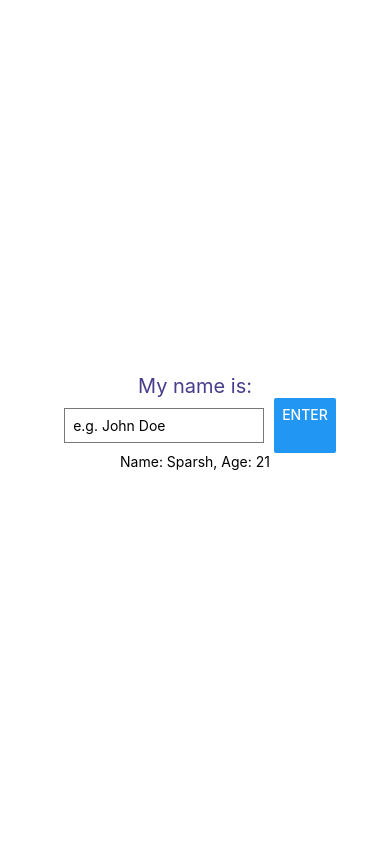
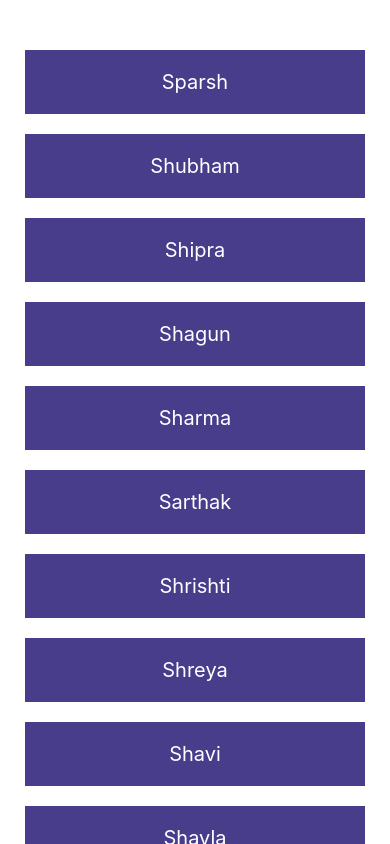
Before and after one commit to sparshsukralia/todo-list-react-native, a React Native app: screen / in a window 390 px wide. Built offline with nearby package versions, Linux system fonts and the light colour scheme.

Commit message:
FlatList

```diff
--- a/App.js
+++ b/App.js
@@ -1,31 +1,38 @@
 import React from "react";
 import { useState } from "react";
-import { StyleSheet, Text, View, Button, TextInput } from "react-native";
+import { StyleSheet, Text, View, FlatList } from "react-native";
 
 export default function App() {
-  const [name, setName] = useState("Sparsh");
-  const [age, setAge] = useState("21");
-
-  const inputHandler = (e) => {
-    if (e.key === "Enter") {
-      setName(e.value);
-    }
-  };
+  const [name, setName] = useState([
+    { name: "Sparsh", id: 1 },
+    { name: "Shubham", id: 2 },
+    { name: "Shipra", id: 3 },
+    { name: "Shagun", id: 4 },
+    { name: "Sharma", id: 5 },
+    { name: "Sarthak", id: 6 },
+    { name: "Shrishti", id: 7 },
+    { name: "Shreya", id: 8 },
+    { name: "Shavi", id: 9 },
+    { name: "Shayla", id: 10 },
+  ]);
 
   return (
     <View style={styles.container}>
-      <Text style={styles.text}>My name is:</Text>
-      <View style={styles.inputButton}>
-        <TextInput
-          placeholder="e.g. John Doe"
-          style={styles.input}
-          onChangeText={(e) => setName(e)}
-        />
-        <Button title="Enter" />
-      </View>
-      <Text>
-        Name: {name}, Age: {age}
-      </Text>
+      <FlatList
+        keyExtractor={(item) => item.id}
+        data={name}
+        renderItem={({ item }) => <Text style={styles.text}>{item.name}</Text>}
+      />
+
+      {/* <ScrollView>
+        {name.map((item) => {
+          return (
+            <View key={item.key} style={styles.textContainer}>
+              <Text style={styles.text}>{item.name}</Text>
+            </View>
+          );
+        })}
+      </ScrollView> */}
     </View>
   );
 }
@@ -34,22 +41,21 @@ const styles = StyleSheet.create({
   container: {
     flex: 1,
     backgroundColor: "#fff",
-    alignItems: "center",
-    justifyContent: "center",
+    paddingTop: 40,
+    paddingHorizontal: 15,
+    // alignItems: "center",
+    // justifyContent: "center",
   },
   text: {
+    margin: 10,
     fontSize: 20,
-    color: "darkslateblue",
+    padding: 20,
+    color: "#fff",
+    textAlign: "center",
+    backgroundColor: "darkslateblue",
   },
-  input: {
-    borderWidth: 1,
-    borderColor: "#777",
-    padding: 8,
-    width: 200,
-    margin: 10,
-  },
-  inputButton: {
-    display: "flex",
-    flexDirection: "row",
+  textContainer: {
+    overflow: "hidden",
+    borderRadius: 10,
   },
 });
```
